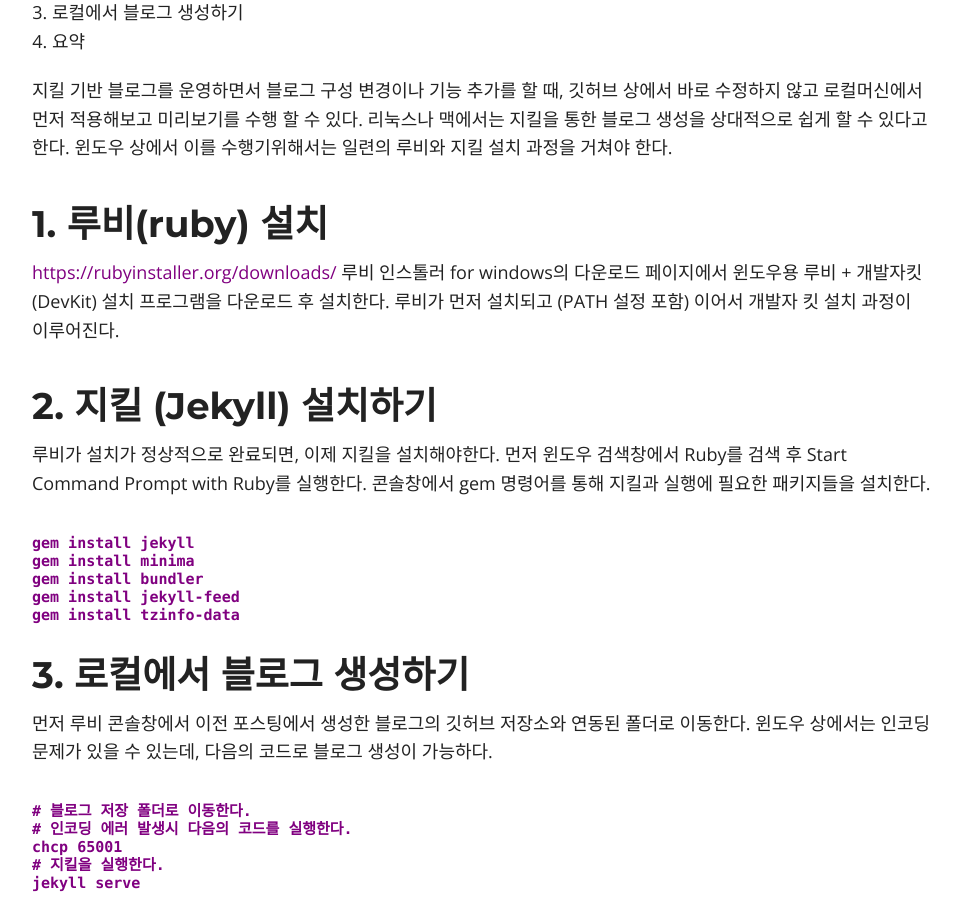
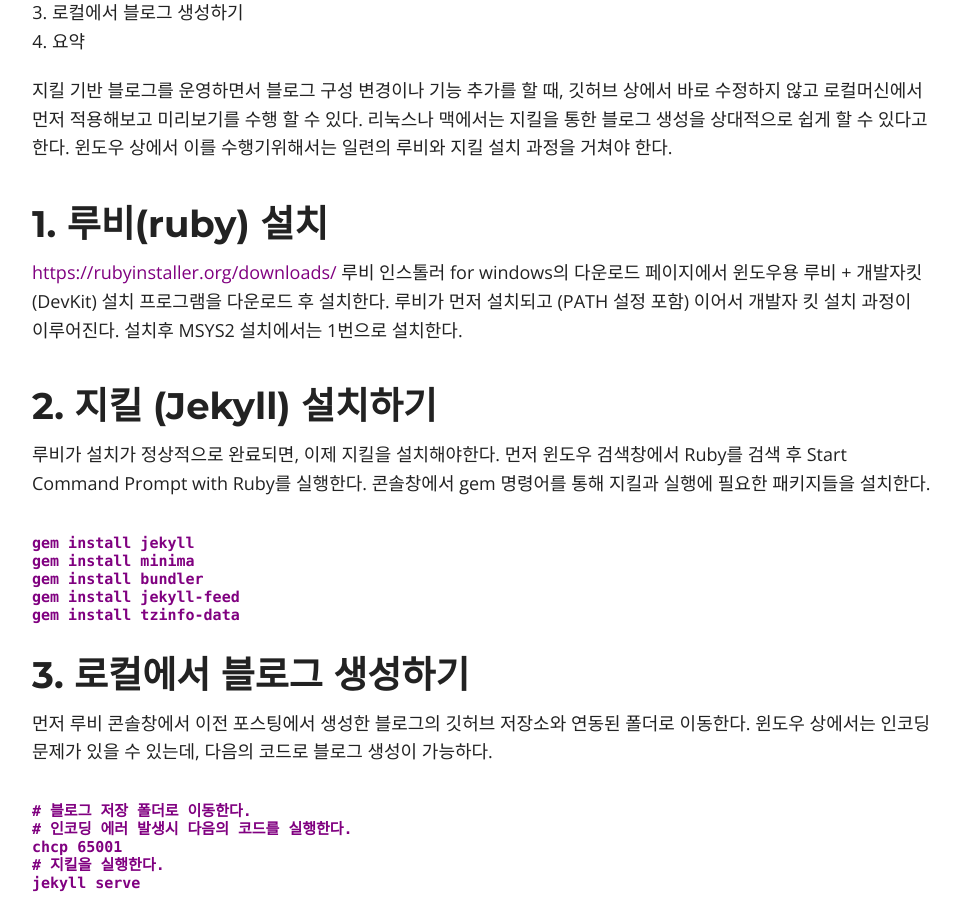
Before and after one commit to lsh58/lsh58.github.io, a Jekyll site: the page built from _posts/2020-02-18-local에서 지킬 실행하기.md, in a window 1280 px wide and 900 px high, scrolled down 616 px. Shown: the whole window, without its empty margins (158-1119 px from the left). Built offline with Jekyll 4.4.1, drawn with Linux system fonts in a browser that asks for light colours; nearby versions of some CDN libraries; comment, search, counter and statistics services are not loaded.

Commit message:
Update 2020-02-18-local에서 지킬 실행하기.md

```diff
--- a/_posts/2020-02-18-local에서 지킬 실행하기.md
+++ b/_posts/2020-02-18-local에서 지킬 실행하기.md
@@ -29,6 +29,7 @@ ON THIS PAGE
 
 <https://rubyinstaller.org/downloads/>
 루비 인스톨러 for windows의 다운로드 페이지에서 윈도우용 루비 + 개발자킷(DevKit) 설치 프로그램을 다운로드 후 설치한다. 루비가 먼저 설치되고 (PATH 설정 포함) 이어서 개발자 킷 설치 과정이 이루어진다.
+설치후 MSYS2 설치에서는 1번으로 설치한다.
 
 ## 2. 지킬 (Jekyll) 설치하기
 
```
